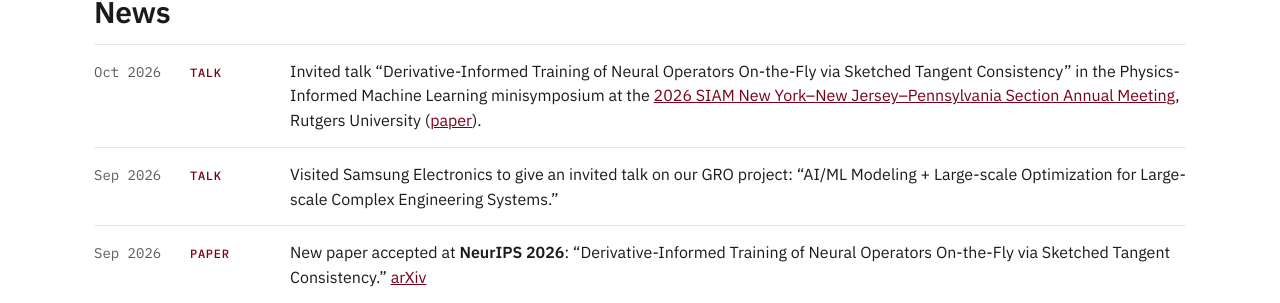
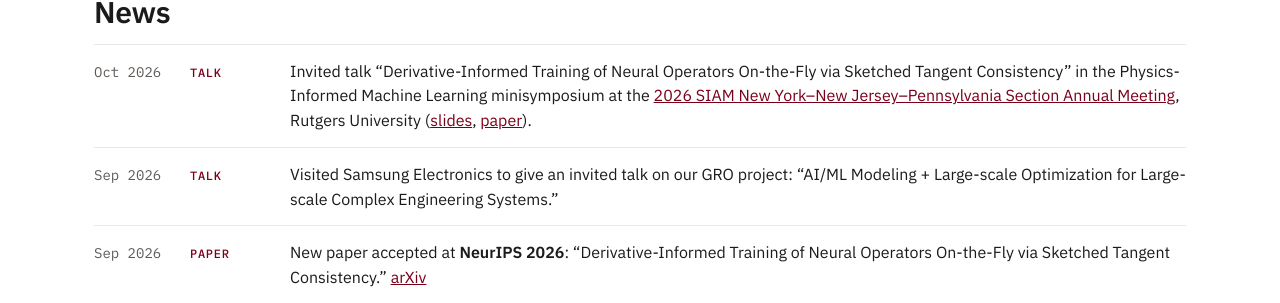
Before and after one commit to Mou-group-UMN/mou-group-umn.github.io, a Jekyll site: the page built from index.html, in a window 1280 px wide and 900 px high, scrolled down 1065 px. Shown: the part 150-453 px from the top of the window. Built offline with Jekyll 4.4.1, drawn with Linux system fonts in a browser that asks for light colours.

Commit message:
News: slides for the SIAM NNP 2026 talk (one page per slide)
Co-Authored-By: Claude Opus 5.5 <noreply@anthropic.com>
Claude-Session: https://claude.ai/code/session_01XBj4b1asWe9EJC5WfSpYSG

```diff
--- a/_data/news.yml
+++ b/_data/news.yml
@@ -7,7 +7,7 @@
 # Optional video card: video = {url, site, title, description, mark, thumbnail}; shows "Video · <site>"; mark labels the thumbnail if the image can't load.
 - date: Oct 2026
   type: Talk
-  text: 'Invited talk “Derivative-Informed Training of Neural Operators On-the-Fly via Sketched Tangent Consistency” in the Physics-Informed Machine Learning minisymposium at the <a href="https://siamnnp2026.sciencesconf.org">2026 SIAM New York–New Jersey–Pennsylvania Section Annual Meeting</a>, Rutgers University (<a href="https://arxiv.org/abs/2609.32797">paper</a>).'
+  text: 'Invited talk “Derivative-Informed Training of Neural Operators On-the-Fly via Sketched Tangent Consistency” in the Physics-Informed Machine Learning minisymposium at the <a href="https://siamnnp2026.sciencesconf.org">2026 SIAM New York–New Jersey–Pennsylvania Section Annual Meeting</a>, Rutgers University (<a href="/assets/talks/2026-10-siam-nnp-stcl-slides.pdf">slides</a>, <a href="https://arxiv.org/abs/2609.32797">paper</a>).'
 - date: Sep 2026
   type: Talk
   text: 'Visited Samsung Electronics to give an invited talk on our GRO project: “AI/ML Modeling + Large-scale Optimization for Large-scale Complex Engineering Systems.”'
```
Also changed, not shown: 1 other file.
